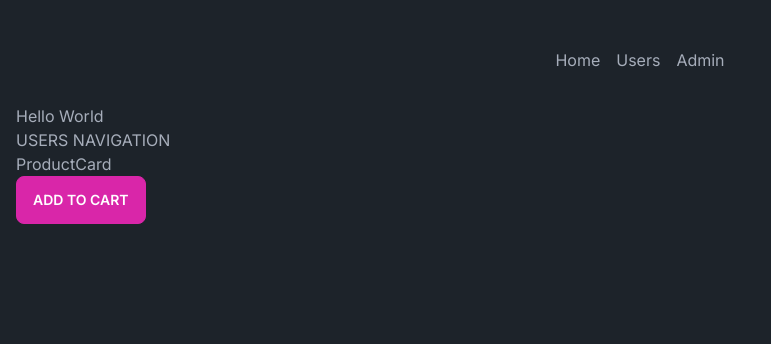
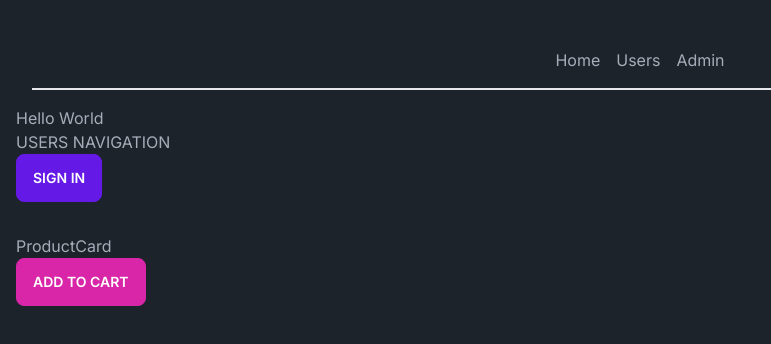
Before and after one commit to tanayvaswani/next-js, a Next.js app: page / in a window 1280 px wide. Shown: the top 344 px of the page, without its empty margins (0-771 px from the left). Built offline with nearby package versions, Linux system fonts and the light colour scheme.

Commit message:
NEXT AUTH and Google Provider

```diff
--- /dev/null
+++ b/app/api/auth/[...nextauth]/route.ts
@@ -0,0 +1,13 @@
+import NextAuth from "next-auth";
+import GoogleProvider from "next-auth/providers/google";
+
+const handler = NextAuth({
+  providers: [
+    GoogleProvider({
+      clientId: process.env.GOOGLE_CLIENT_ID!,
+      clientSecret: process.env.GOOGLE_CLIENT_SECRET!,
+    }),
+  ],
+});
+
+export { handler as GET, handler as POST };
--- a/app/components/ProductCard/ProductCard.tsx
+++ b/app/components/ProductCard/ProductCard.tsx
@@ -3,7 +3,7 @@ import AddToCart from "../AddToCart";
 
 const ProductCard = () => {
   return (
-    <div>
+    <div className="my-8">
       <div>ProductCard</div>
       <AddToCart />
     </div>
--- a/app/layout.tsx
+++ b/app/layout.tsx
@@ -20,7 +20,7 @@ export default function RootLayout({
   return (
     <html lang="en" data-theme="dark" className="flex flex-col">
       <body className={inter.className}>
-        <div className="flex p-4 m-4 justify-center space-x-4">
+        <div className="flex p-4 m-4 justify-center space-x-4 border-b-2">
           <h3>
             <Link href="/">Home</Link>
           </h3>
--- a/app/page.tsx
+++ b/app/page.tsx
@@ -7,6 +7,10 @@ export default function Home() {
     <main>
       <h1>Hello World</h1>
       <Link href="/users">USERS NAVIGATION</Link>
+      <br />
+      <Link href="/api/auth/signin">
+        <button className="btn btn-primary">SIGN IN</button>
+      </Link>
       <ProductCard />
     </main>
   );
--- a/package.json
+++ b/package.json
@@ -18,6 +18,7 @@
     "eslint-config-next": "13.5.6",
     "fast-sort": "^3.4.0",
     "next": "13.5.6",
+    "next-auth": "^4.24.5",
     "next-cloudinary": "^5.5.1",
     "postcss": "8.4.31",
     "react": "18.2.0",
```
Also changed, not shown: app/api/products/[id]/route.ts (renamed from app/api/products/[id]/route.tsx), app/api/products/route.ts (renamed from app/api/products/route.tsx), app/api/users/[id]/route.ts (renamed from app/api/users/[id]/route.tsx), app/api/users/route.ts (renamed from app/api/users/route.tsx), 1 other file (tests, documents, lock files or other folders).
